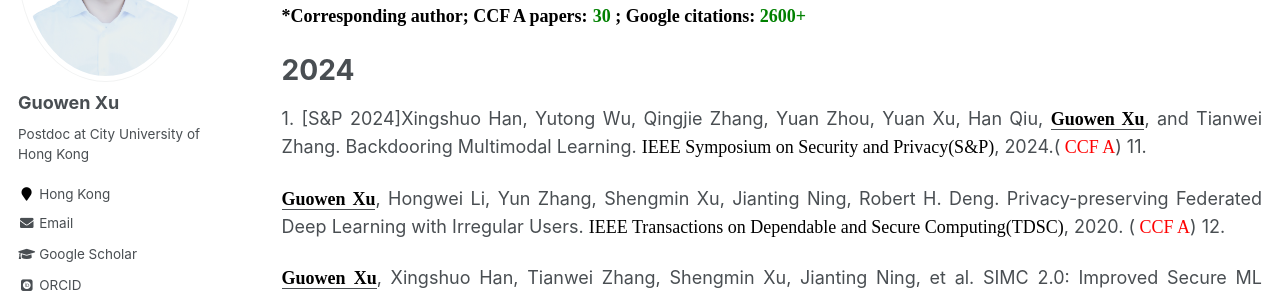
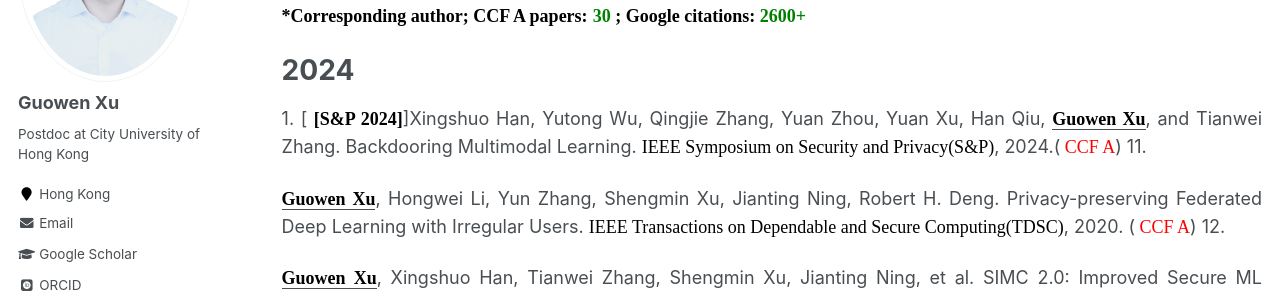
Before and after one commit to Guowen-xu/guowen-xu.github.io, a Jekyll site: the page built from _pages/publications.md, in a window 1280 px wide and 900 px high. Shown: the part 264-560 px from the top of the window. Built offline with Jekyll 4.4.1, drawn with Linux system fonts in a browser that asks for light colours; some web fonts are replaced.

Commit message:
Update publications.md

```diff
--- a/_pages/publications.md
+++ b/_pages/publications.md
@@ -14,7 +14,7 @@ You can find my articles on my [Google Scholar](https://scholar.google.com.hk/ci
 
 # 2024
 
-<p align="justify">1. [S&P 2024]Xingshuo Han, Yutong Wu, Qingjie Zhang, Yuan Zhou,  Yuan Xu, Han Qiu, <u><b><font face="Times New Roman" color=black size=4> Guowen Xu</font></b></u>, and Tianwei Zhang. Backdooring Multimodal Learning. <font face="Times New Roman" color=black size=4> IEEE Symposium on Security and Privacy(S&P)</font>, 2024.(<font face="Times New Roman" color=red size=4> CCF A</font>)
+<p align="justify">1. [<b><font face="Times New Roman" color=black size=4> [S&P 2024]</font></b>]Xingshuo Han, Yutong Wu, Qingjie Zhang, Yuan Zhou,  Yuan Xu, Han Qiu, <u><b><font face="Times New Roman" color=black size=4> Guowen Xu</font></b></u>, and Tianwei Zhang. Backdooring Multimodal Learning. <font face="Times New Roman" color=black size=4> IEEE Symposium on Security and Privacy(S&P)</font>, 2024.(<font face="Times New Roman" color=red size=4> CCF A</font>)
 
 11. <p align="justify"> <u><b><font face="Times New Roman" color=black size=4> Guowen Xu</font></b></u>,  Hongwei Li, Yun Zhang, Shengmin Xu, Jianting Ning, Robert H. Deng. Privacy-preserving Federated Deep Learning with Irregular Users. <font face="Times New Roman" color=black size=4> IEEE Transactions on Dependable and Secure Computing(TDSC)</font>, 2020. (<font face="Times New Roman" color=red size=4> CCF A</font>)
 12. <p align="justify"> <u><b><font face="Times New Roman" color=black size=4> Guowen Xu</font></b></u>, Xingshuo Han, Tianwei Zhang, Shengmin Xu, Jianting Ning, et al. SIMC 2.0: Improved Secure ML Inference Against Malicious Clients. <font face="Times New Roman" color=black size=4> IEEE Transactions on Dependable and Secure Computing(TDSC)</font>, 2023. (<font face="Times New Roman" color=red size=4> CCF A</font>)
```
